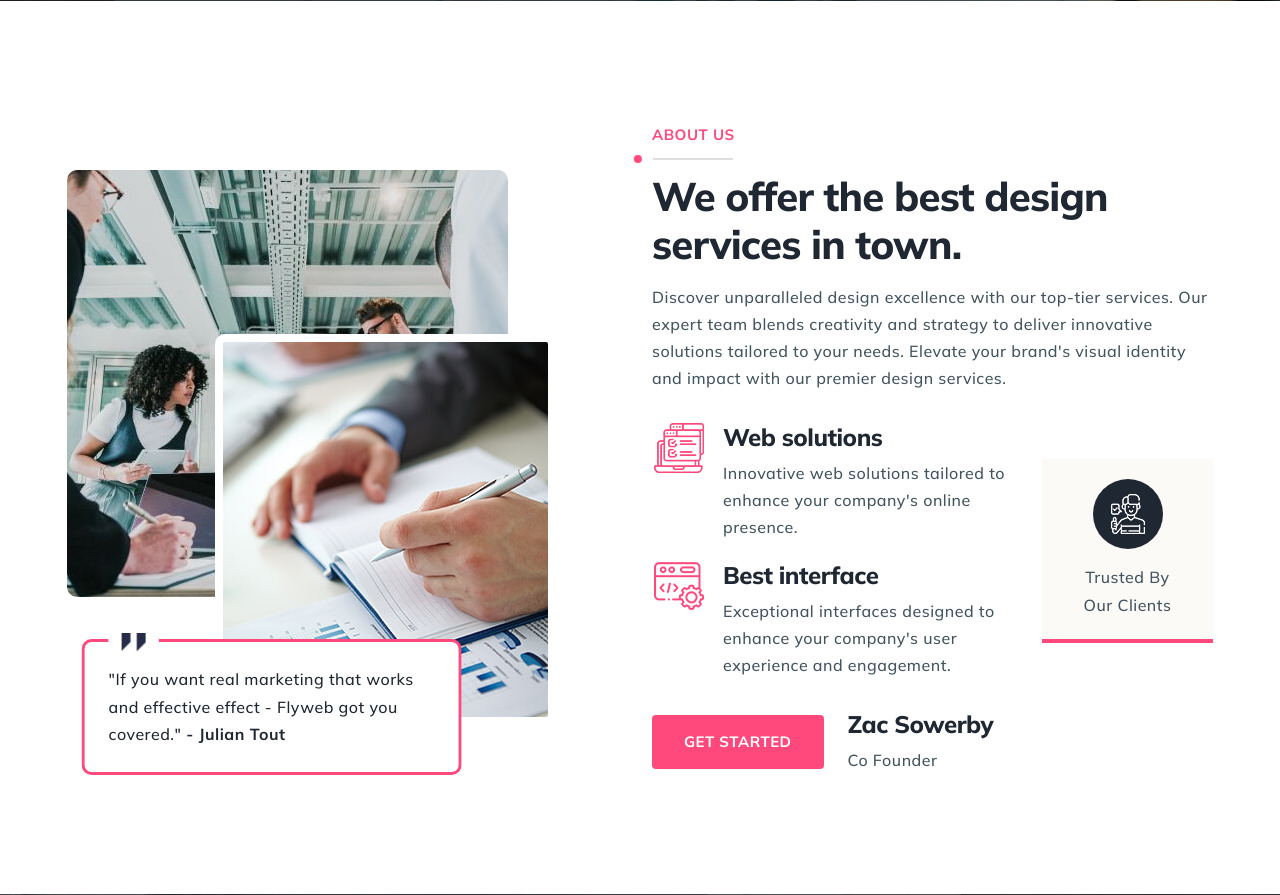
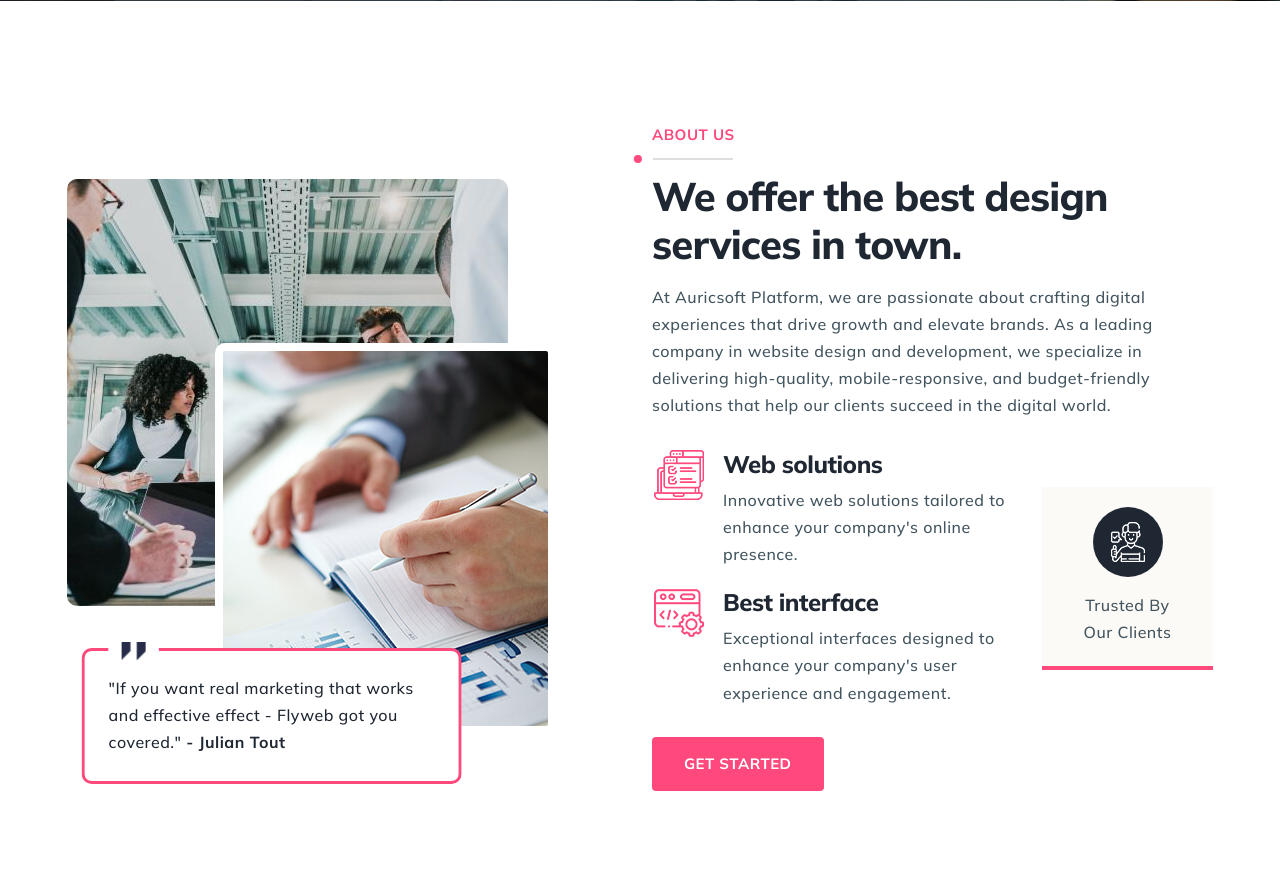
Before and after one commit to prabhats-github/auricsoft-platform, a PHP site: page /about.php in a window 1280 px wide. Shown: the part 380-1275 px from the top of the page. Run offline with PHP 8.4, Linux system fonts and the light colour scheme.

Commit message:
Initial commit: Upload full project

```diff
--- a/about.php
+++ b/about.php
@@ -90,7 +90,9 @@
                             <div class="section-title mb-1-9">
                                 <span class="sm-title">About Us</span>
                                 <h2 class="mb-3 h1">We offer the best design services in town.</h2>
-                                <p class="mb-0">Discover unparalleled design excellence with our top-tier services. Our expert team blends creativity and strategy to deliver innovative solutions tailored to your needs. Elevate your brand's visual identity and impact with our premier design services.</p>
+                                <p class="mb-0">At Auricsoft Platform, we are passionate about crafting digital experiences that drive growth and elevate brands. As a leading company in website design and development, we specialize in delivering high-quality, mobile-responsive, and budget-friendly solutions that help our clients succeed in the digital world.
+
+</p>
                             </div>
                             <div class="row align-items-center justify-content-center mb-1-9">
                                 <div class="col-xl-8">
@@ -124,10 +126,7 @@
                             </div>
                             <div class="d-flex align-items-center">
                                 <a href="contact.html" class="btn-style1"><span>Get Started</span></a>
-                                <div class="ms-4">
-                                    <h4>Zac Sowerby</h4>
-                                    <p class="mb-0">Co Founder</p>
-                                </div>
+
                             </div>
                         </div>
                     </div>
```
